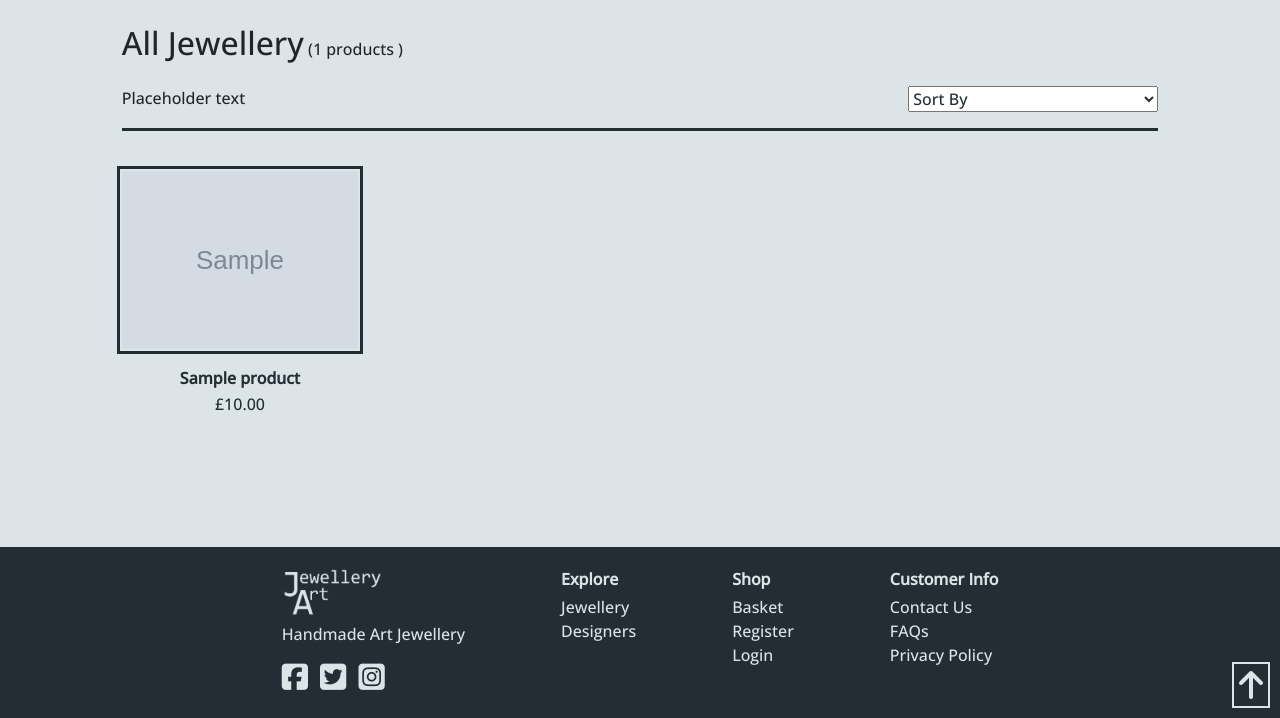
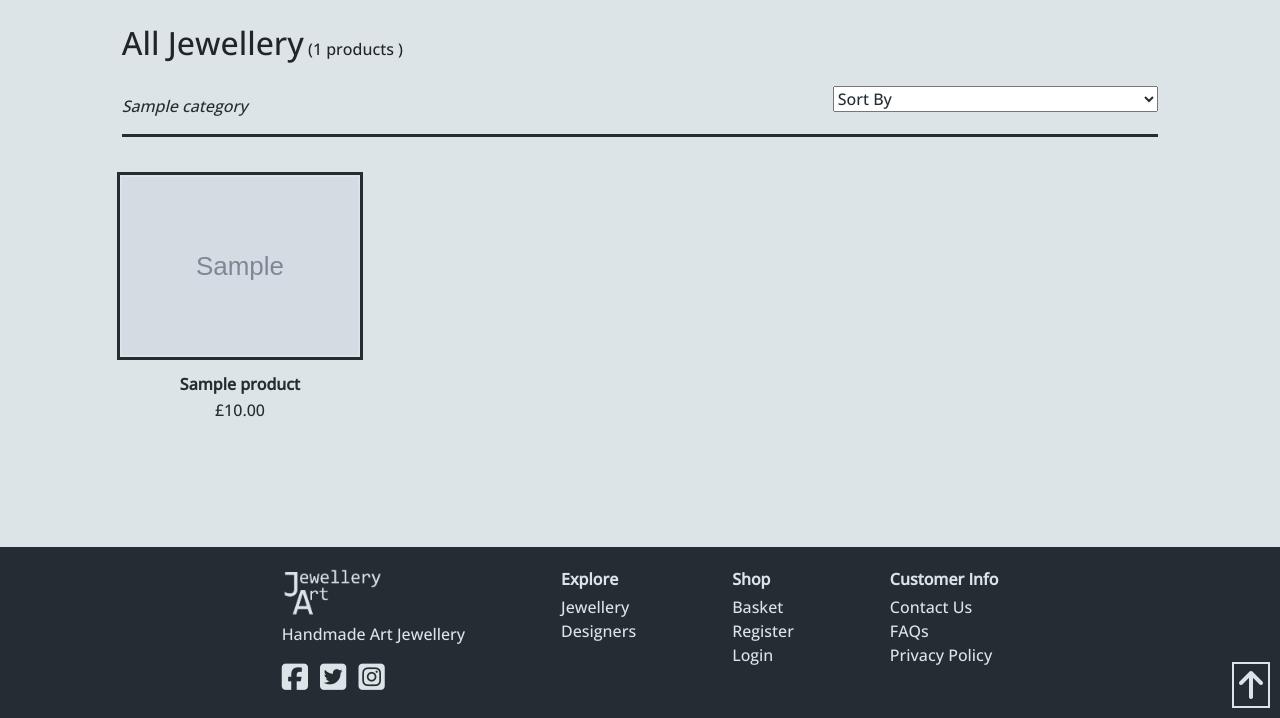
Before and after one commit to Stephanie-Ash/jewellery-art, a Django app: page /products/ in a window 1280 px wide. Shown: the part 82-800 px from the top of the page. Run offline with Django 3.2, Linux system fonts and the light colour scheme; tables that the repository leaves empty hold one stand-in row (values such as "Sample post"); grey boxes marked "Sample" are stand-in pictures; some libraries are stand-ins or nearby versions.

Commit message:
Add links at top of product page

```diff
--- a/products/templates/products/products.html
+++ b/products/templates/products/products.html
@@ -21,7 +21,7 @@
                 </div>
             </div>
             <div class="row">
-                <div class="col-12 col-sm-6 order-sm-2 text-center text-sm-right">
+                <div class="col-12 col-sm-4 order-sm-2 text-center text-sm-right">
                     <select class="txt-drk" id="sorting-sel">
                         <option value="reset" {% if current_sorting == 'None_None' %}selected{% endif %}>Sort By</option>
                         <option value="price_asc" {% if current_sorting == 'price_asc' %}selected{% endif %}>Price (Low to High)</option>
@@ -36,8 +36,20 @@
                         <option value="designer_desc" {% if current_sorting == 'designer_desc' %}selected{% endif %}>Designer (Z-A)</option>
                     </select>
                 </div>
-                <div class="col-12 col-sm-6 order-sm-1">
-                    <p class="mb-0">Placeholder text</p>
+                <div class="col-12 col-sm-8 order-sm-1">
+                    {% if current_category or current_collection or current_designer or current_sorting != 'None_None' %}
+                    <p class="mb-0 pt-2">
+                        <a class="content-link txt-link" href="{% url 'products' %}">All Jewellery</a>
+                    </p>
+                    {% else %}
+                    <p class="mb-0 pt-2">
+                        {% for category in categories|slice:":6" %}
+                        <a class="content-link txt-link" href="{% url 'products' %}?category={{ category.programmatic_name }}">
+                            {{ category.name }}{% if not forloop.last %} | {% endif %}
+                        </a>
+                        {% endfor %}
+                    </p>
+                    {% endif %}
                 </div>
                 <div class="col-12 order-3">
                     <hr class="divide-rule">
@@ -47,7 +59,7 @@
                 {% for product in products %}
                 <div class="col-sm-6 col-md-4 col-xl-3">
                     <div class="card h-100 pb-4">
-                        <a class="txt-link" href="">
+                        <a class="content-link" href="">
                             {% if product.image %}
                             <img class="card-img-top img-fluid" src="{{ product.image.url }}" alt="{{ product.name }}">
                             {% else %}
@@ -55,12 +67,12 @@
                             {% endif %}
                         </a>
                         <div class="card-body pb-0">
-                            <a class="txt-link" href="">
+                            <a class="content-link" href="">
                                 <h4 class="mb-0 card-title text-center">{{ product.name }}</h4>
                             </a>
                         </div>
                         <div class="card-footer pt-1 text-center">
-                            <a class="txt-link" href="">
+                            <a class="content-link" href="">
                                 <p class="mb-0">£{{ product.price }}</p>
                             </a>
                         </div>
--- a/products/views.py
+++ b/products/views.py
@@ -14,6 +14,7 @@ def all_products(request):
     This will include filtering, sorting and searching.
     """
     products = Product.objects.all()
+    all_categories = Category.objects.all()
     category = None
     designer = None
     collection = None
@@ -75,6 +76,7 @@ def all_products(request):
         'current_collection': collection,
         'current_sorting': current_sorting,
         'search_term': query,
+        'categories': all_categories
     }
 
     return render(request, 'products/products.html', context)
--- a/static/css/base.css
+++ b/static/css/base.css
@@ -73,16 +73,20 @@ h4 {
     border-radius: 0;
 }
 
-.txt-link {
+.content-link {
     color: #242d33;
 }
 
-.txt-link:hover {
+.content-link:hover {
     color: #242d33;
     text-decoration: none;
 }
 
-.txt-link-home:hover {
+.txt-link {
+    font-style: italic;
+}
+
+.txt-link:hover {
     color: #515c63;
 }
 
@@ -197,10 +201,6 @@ footer {
     font-size: 16px;
 }
 
-.home-info a {
-    font-style: italic;
-}
-
 .image-divider {
     height: 300px;
     background: url('/media/jewellery-making.jpg') center center / cover no-repeat fixed;
@@ -300,10 +300,6 @@ footer {
         padding-left: 0;
         padding-right: 0;
     }
-
-    #sorting-sel {
-        width: 250px;
-    }
 }
 
 /* For screens 768px and up */
```
Also changed, not shown: home/templates/home/index.html (+4 -4 lines).
